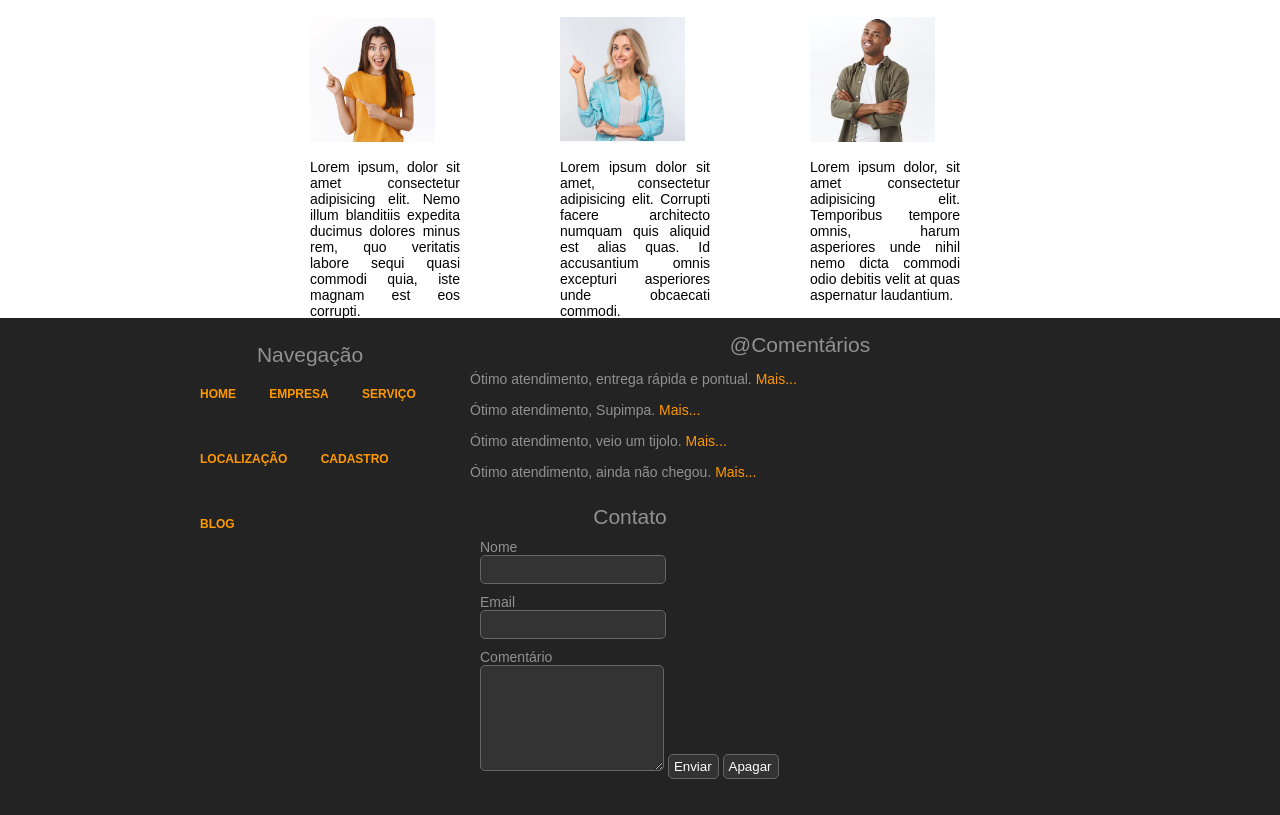
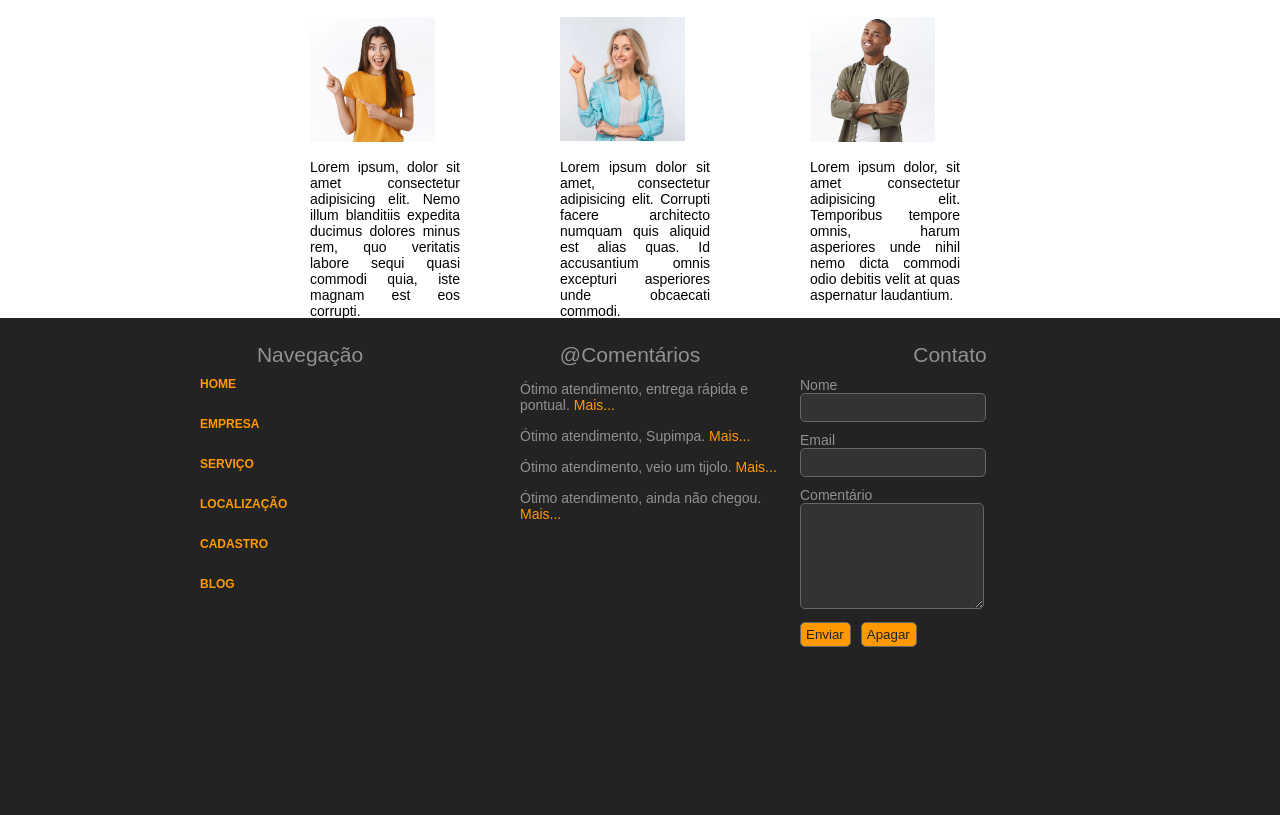
Before and after one commit to VictorWolleck/Transportadora, a plain HTML site: page index.html in a window 1280 px wide. Shown: the part 591-1406 px from the top of the page. After the commit the page ends 1274 px from the top, so only its background shows below. Drawn offline with nearby package versions, Linux system fonts and the light colour scheme.

Commit message:
Fourth commit

```diff
--- a/index.html
+++ b/index.html
@@ -159,7 +159,7 @@
                     <li><a href="a">Blog</a></li>
                 </ul>
             </nav>
-            <div id="rodape_comentarios">
+            <div id="rodape_comentario">
                 <h2 class="rodape_title">@Comentários</h2>
                 <ul>
                     <li><span>Ótimo atendimento, entrega rápida e pontual.</span>
@@ -189,8 +189,10 @@
                     <input type="email" name="email">
                     <label>Comentário</label>
                     <textarea name="comentario" maxlength="140"></textarea>
-                    <input type="submit" value="Enviar">
-                    <input type="submit" value="Apagar">
+                    <div id="botoes">
+                        <input type="submit" value="Enviar">
+                        <input type="reset" value="Apagar">
+                    </div>
                 </form>
             </div>
         </footer>
--- a/style.css
+++ b/style.css
@@ -259,32 +259,60 @@ figcaption.text-client {
     height: 25px;
 }
 
-#rodape_comentarios li {
+#rodape_comentario li {
     list-style: none;
     margin-bottom: 15px;
 }
 
-#caixa_formulario label{
+#caixa_formulario label {
     display: block;
     margin-top: 10px;
 }
 
-#caixa_formulario input{
+#caixa_formulario input {
     border-radius: 5px;
     height: 25px;
     padding-left: 5px;
 }
 
-#caixa_formulario textarea{
+#caixa_formulario textarea {
     border-radius: 5px;
     height: 100px;
     padding-left: 5px;
 }
 
-#caixa_formulario input, #caixa_formulario textarea{
+#caixa_formulario input,
+#caixa_formulario textarea {
     border-radius: 5px;
     padding-left: 5px;
     color: #FFF;
     background-color: #333333;
     border: 1px solid #666666
 }
+
+#botoes {
+    display: flex;
+    margin-top: 10px;
+}
+
+#caixa_formulario input[type=submit],
+#caixa_formulario input[type=reset] {
+    background-color: #FF9900;
+    margin-left: 10px;
+    cursor: pointer;
+    color: #232323
+}
+
+#caixa_formulario input[type=submit] {
+    margin-left: 0px;
+}
+
+#rodape_nav li {
+    display: flex;
+    margin: 5px 0;
+
+}
+
+#rodape_nav li a {
+    padding: 5px 0;
+}
```
